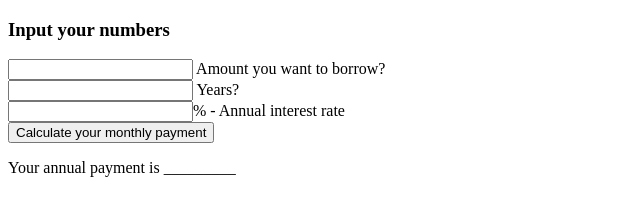
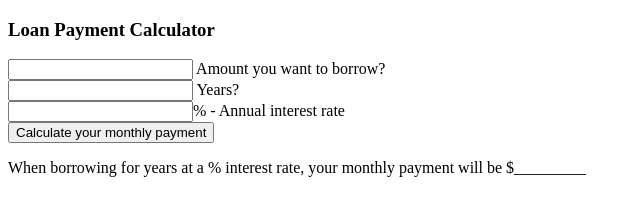
Before and after one commit to gitgood01/loancalc, a plain HTML site: page index.html in a window 1280 px wide. Shown: the whole page, without its empty margins (0-642 px from the left). Drawn offline with Linux system fonts and the light colour scheme.

Commit message:
Update index.html

```diff
--- a/index.html
+++ b/index.html
@@ -17,7 +17,7 @@
 </head>
 <body>
 
-<h3>Input your numbers</h3>
+<h3>Loan Payment Calculator</h3>
 <p> <input id="pv"> Amount you want to borrow? <br>
 <input id="yr"> Years? <br>
 <input id="ir">% - Annual interest rate <br>
@@ -25,7 +25,7 @@
 <button onclick="loan()"> Calculate your monthly payment </button>
 
 </p>
-<p>Your annual payment is <span id="ans">_________</span></p>
+<p>When borrowing <span id="pv"> for <span id="yr"> years at a <span id="ir">% interest rate, your monthly payment will be $<span id="ans">_________</span></p>
 
 </body>
 </html>
```
